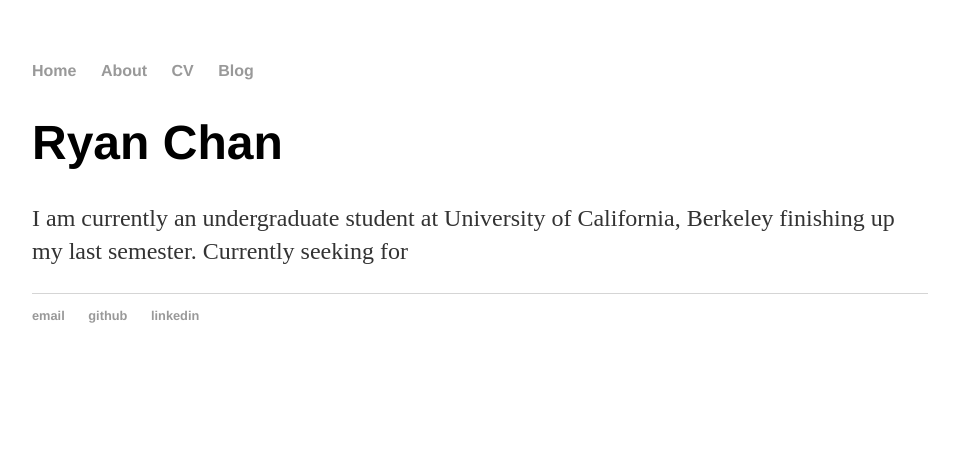
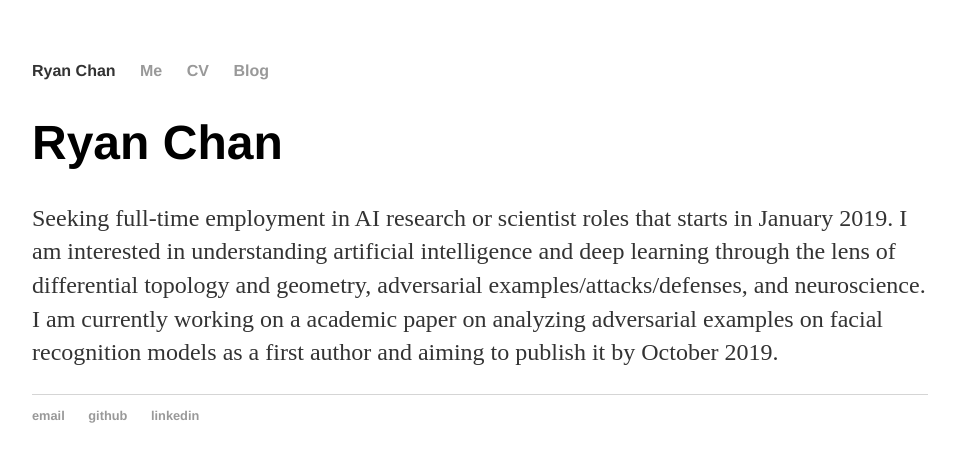
Before and after one commit to ryanchankh/ryanchankh.github.io, a Jekyll site: the page built from index.html, in a window 1280 px wide. Shown: the top 462 px of the page, without its empty margins (160-1116 px from the left). Built offline with Jekyll 4.4.1, drawn with Linux system fonts in a browser that asks for light colours.

Commit message:
remove about

```diff
--- a/_layouts/default.html
+++ b/_layouts/default.html
@@ -11,8 +11,8 @@
   <body>
     <nav>
 <ul>
-<li><a href="/">Home</a></li>
-<li><a href="/about">About</a></li>
+<li>Ryan Chan</li>
+<li><a href="/">Me</a></li>
 <li><a href="/cv">CV</a></li>
 <li><a href="/blog">Blog</a></li>
 </ul>
--- a/index.html
+++ b/index.html
@@ -7,7 +7,7 @@ title: Ryan Chan
   <h1>Ryan Chan</h1>
 
   <p>
-    I am currently an undergraduate student at University of California, Berkeley finishing up my last semester. Currently seeking for
+    Seeking full-time employment in AI research or scientist roles that starts in January 2019. I am interested in understanding artificial intelligence and deep learning through the lens of differential topology and geometry, adversarial examples/attacks/defenses, and neuroscience. I am currently working on a academic paper on analyzing adversarial examples on facial recognition models as a first author and aiming to publish it by October 2019.
   </p>
 
 
```
